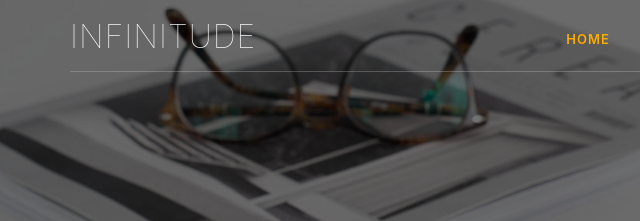
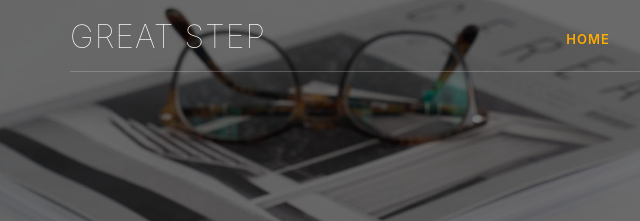
Before and after one commit to sonal1331/greatstepdemo.github.io, a plain HTML site: page index.html in a window 1280 px wide. Shown: the top 221 px of the page, 0-640 px from the left. Drawn offline with Linux system fonts and the light colour scheme.

Commit message:
Update index.html

```diff
--- a/index.html
+++ b/index.html
@@ -46,7 +46,7 @@ License URL: http://creativecommons.org/licenses/by/3.0/
                 <!-- nav -->
                 <nav class="wthree-w3ls">
                     <div id="logo">
-                        <h1> <a class="navbar-brand px-0 mx-0" href="index.html">Infinitude
+                        <h1> <a class="navbar-brand px-0 mx-0" href="index.html">GREAT STEP
                             </a>
                         </h1>
                     </div>
```
